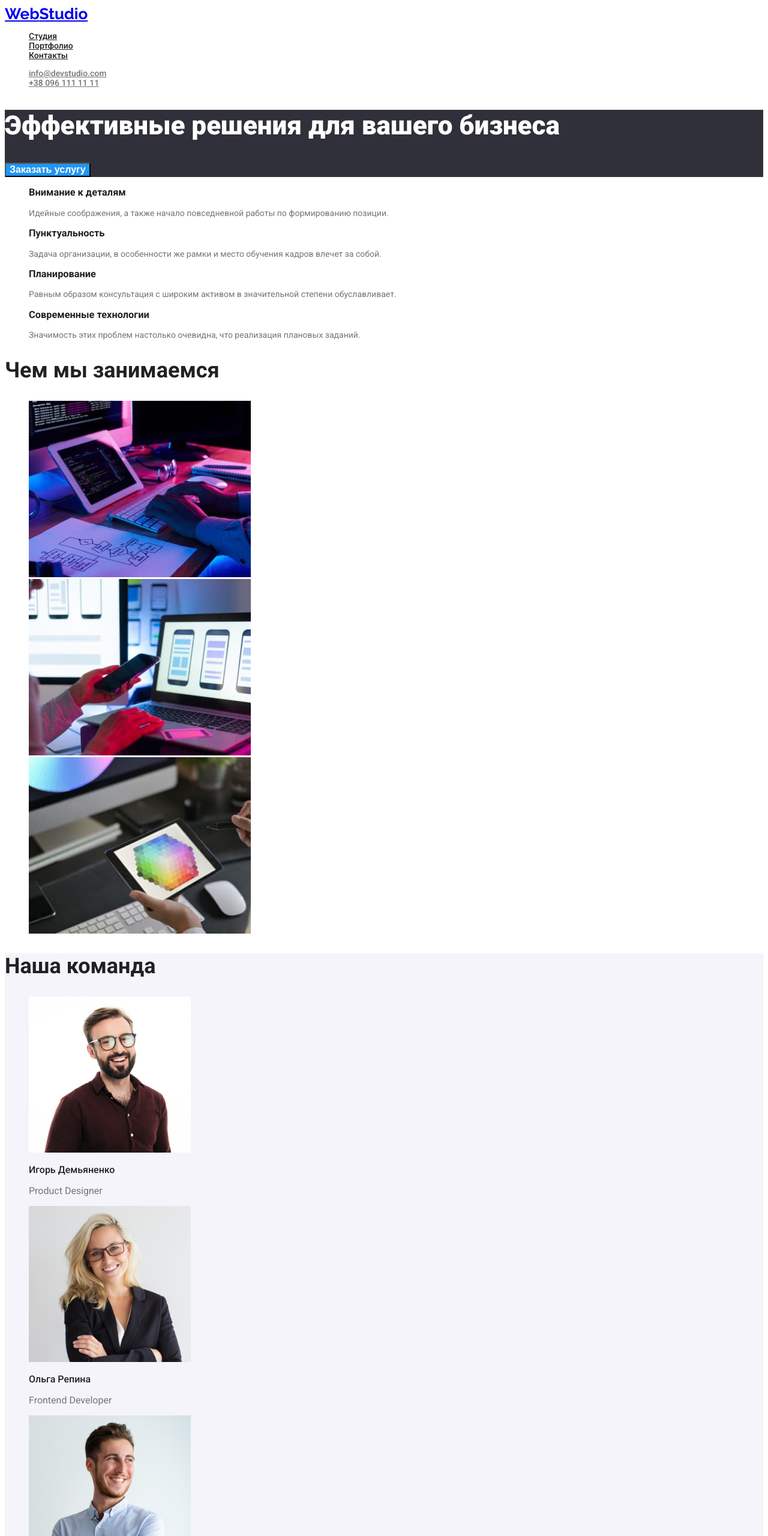
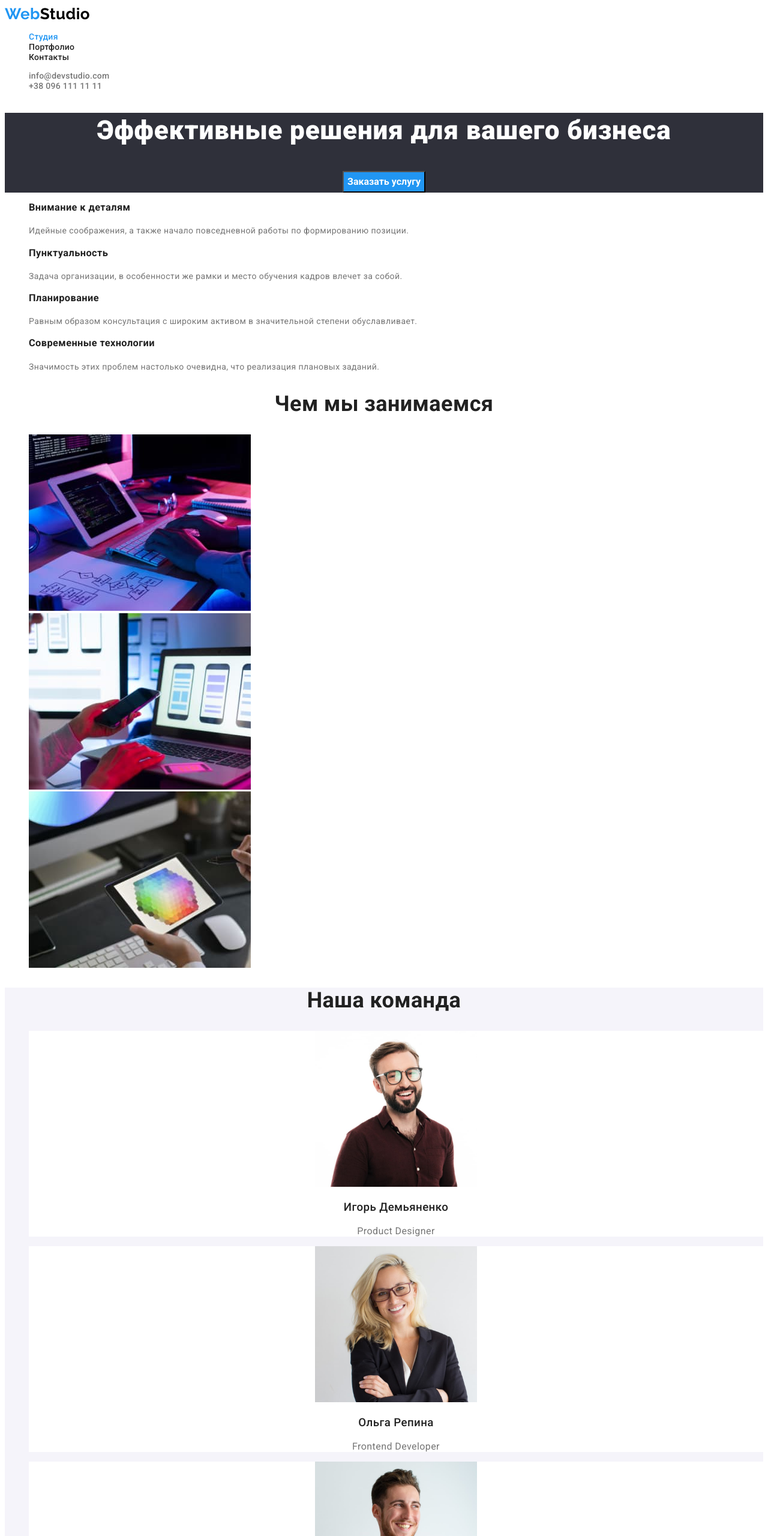
Before and after one commit to KaterynaFurtat/goit-markup-hw-02, a plain HTML site: page index.html in a window 1280 px wide. Shown: the top 2560 px of the page at 60% size. Drawn offline with Linux system fonts and the light colour scheme.

Commit message:
update css for .index.html and .portfolio.html

```diff
--- a/css/styles.css
+++ b/css/styles.css
@@ -3,10 +3,12 @@
     --title-text-color: #212121;
     --axent-color: #2196F3;
     --white-color: #FFFFFF;
+    --logo-main-color: #000000;
     --primary-background-color: #FFFFFF;
     --secondary-background-color: #F5F4FA;
     --axent-background-color: #2F303A;
     --footer-contacts-color: rgba(255, 255, 255, 0.6);
+    --axent-hero-button:#188CE8
 }
 /*Палитра страницы*/
 /*цвет основного текста #757575 /
@@ -18,10 +20,11 @@
 
 body {
     font-family: roboto, sans-serif;
+    background-color: var(--primary-background-color);
     color: var(--primary-text-color);
-    font-weight: 400;
     font-size: 14px;
-    background-color: var(--primary-background-color);
+    line-height: 1.17;
+    letter-spacing: 0.03em;
 }
 
 .list {
@@ -32,9 +35,14 @@ body {
 
 .logo {
     font-family: raleway, sans-serif;
-    color: ;
+    color:var(--logo-main-color);
     font-weight: 700;
     font-size: 26px;
+    line-height: 1.19;
+    text-decoration: none;
+}
+.logo .accent {
+    color: var(--axent-color);
 }
 
 /* site-nav */
@@ -42,10 +50,17 @@ body {
     font-family:inherit;
     color: var(--title-text-color);
     font-weight: 500;
+    line-height: 1.14;
+    letter-spacing: 0.02em;
+    text-decoration: none;
 }
 .link:hover,
 .link:focus {
     color: var(--axent-color);
+}
+
+.site-nav .link.current {
+    color: #2196F3;
 }
 
 /* site-contacts */
@@ -53,6 +68,9 @@ body {
     font-family: inherit;
     color: var(--primary-text-color);
     font-weight: 500;
+    line-height: 1.14;
+    letter-spacing: 0.02em;
+    text-decoration: none;
 }
 .link:hover,
 .link:focus {
@@ -63,17 +81,26 @@ body {
 .hero {
     background-color: var(--axent-background-color);
     color: var(--white-color);
+    letter-spacing: 0.06em;
+    text-align: center;
 }
 .hero-title {
     font-weight: 900;
     font-size: 44px;
+    line-height: 1.36;
 }
 .hero-button {
     background-color: var(--axent-color);
     color: inherit;
+    font-family: inherit;
     font-weight: 700;
     font-size: 16px;
+    line-height: 1.88;
     cursor: pointer;
+}
+.hero-button:hover,
+.hero-button:focus {
+    color: var(--axent-hero-button);
 }
 
 /* Преимущества */
@@ -93,56 +120,94 @@ body {
 .section-work {
     color: var(--title-text-color);
     font-weight: 700;
+    line-height: 1.14;
 }
 
-.section-title {
+.paragraf {
+    line-height: 1.72;
+}
+
+.section-title, .team-title {
     color: var(--title-text-color);
     font-weight: 700;
     font-size: 36px;
+    line-height: 1.17;
+    text-align: center;
 }
 
 .team {
     background-color: var(--secondary-background-color);
+    font-size: 16px;
+    line-height: 1.19;
+    text-align: center;
 }
-.team-title {
-    color: var(--title-text-color);
-    font-weight: 700;
-    font-size: 36px;
-}
+
 .team-names {
     color: var(--title-text-color);
     font-weight: 500;
-    font-size: 16px;
-}
-.position {
-    font-size: 16px;
+    /* font-size: 16px;
+    line-height: 1.19;
+    text-align: center; */
 }
 
+.team .cards {
+    background-color: var(--primary-background-color);
+}
 /* Footer */
 footer {
     background-color: var(--axent-background-color);
 }
+
+.logo-footer {
+    font-family: raleway, sans-serif;
+    color: var(--white-color);
+    font-weight: 700;
+    font-size: 26px;
+    line-height: 1.19;
+    text-decoration: none;
+}
+.logo-footer .accent {
+    color: var(--axent-color);
+}
 .adress {
     color: var(--white-color);
     font-style: normal;
+    line-height: 1.71;
+    text-decoration: none;
     }
+
+.adress:hover,
+.adress:focus {
+    color: var(--axent-color);
+}
 
 .footer-contacts {
     color: var(--footer-contacts-color);
     font-style: normal;
+    line-height: 1.71;
+    text-decoration: none;
 }
+
+.footer-contacts:hover,
+.footer-contacts:focus {
+    color: var(--axent-color);
+}
+
 
 /* page potfolio */
 
 .filter-button {
     color: var(--title-text-color);
     background-color: var(--secondary-background-color);
+    font-family: inherit;
     font-weight: 500;
     font-size: 16px;
+    line-height: 1.62;
+    text-align: center;
     cursor: pointer;
 }
 .filter-button:hover,
-.filter-buttonk:focus {
+.filter-button:focus {
     color: var(--white-color);
     background-color: var(--axent-color);
 }
@@ -150,7 +215,9 @@ footer {
     color: var(--title-text-color);
     font-weight: 700;
     font-size: 18px;
+    line-height: 2.0;
 }
 .category {
     font-size: 16px;
+    line-height: 1.88;
 }
--- a/index.html
+++ b/index.html
@@ -17,9 +17,11 @@
     <!--Шапка-->
     <header>
       <nav class="site-nav">
-        <a href="./index.html" class="logo"><span>Web</span>Studio</a>
+        <a href="./index.html" class="logo"
+          ><span class="accent">Web</span>Studio</a
+        >
         <ul class="site-nav list">
-          <li><a href="./index.html" class="link">Студия</a></li>
+          <li><a href="./index.html" class="link current">Студия</a></li>
           <li><a href="./portfolio.html" class="link">Портфолио</a></li>
           <li><a href="" class="link">Контакты</a></li>
         </ul>
@@ -45,28 +47,28 @@
         <ul class="list">
           <li>
             <h3 class="section-work">Внимание к деталям</h3>
-            <p>
+            <p class="paragraf">
               Идейные соображения, а также начало повседневной работы по
               формированию позиции.
             </p>
           </li>
           <li>
             <h3 class="section-work">Пунктуальность</h3>
-            <p>
+            <p class="paragraf">
               Задача организации, в особенности же рамки и место обучения кадров
               влечет за собой.
             </p>
           </li>
           <li>
             <h3 class="section-work">Планирование</h3>
-            <p>
+            <p class="paragraf">
               Равным образом консультация с широким активом в значительной
               степени обуславливает.
             </p>
           </li>
           <li>
             <h3 class="section-work">Современные технологии</h3>
-            <p>
+            <p class="paragraf">
               Значимость этих проблем настолько очевидна, что реализация
               плановых заданий.
             </p>
@@ -109,7 +111,7 @@
       <section class="team">
         <h2 class="team-title">Наша команда</h2>
         <ul class="list">
-          <li>
+          <li class="cards">
             <img
               src="./images/img4.jpg"
               alt="фото Игоря Демьяненко"
@@ -117,9 +119,9 @@
               height="260"
             />
             <h3 class="team-names">Игорь Демьяненко</h3>
-            <p lang="en" class="position">Product Designer</p>
+            <p lang="en">Product Designer</p>
           </li>
-          <li>
+          <li class="cards">
             <img
               src="./images/img5.jpg"
               alt="фото Ольги Репиной"
@@ -127,9 +129,9 @@
               height="260"
             />
             <h3 class="team-names">Ольга Репина</h3>
-            <p lang="en" class="position">Frontend Developer</p>
+            <p lang="en">Frontend Developer</p>
           </li>
-          <li>
+          <li class="cards">
             <img
               src="./images/img6.jpg"
               alt="фото Николая Тарасова"
@@ -137,9 +139,9 @@
               height="260"
             />
             <h3 class="team-names">Николай Тарасов</h3>
-            <p lang="en" class="position">Marketing</p>
+            <p lang="en">Marketing</p>
           </li>
-          <li>
+          <li class="cards">
             <img
               src="./images/img7.jpg"
               alt="фото Михаила Ермакова"
@@ -147,7 +149,7 @@
               height="260"
             />
             <h3 class="team-names">Михаил Ермаков</h3>
-            <p lang="en" class="position">UI Designer</p>
+            <p lang="en">UI Designer</p>
           </li>
         </ul>
       </section>
@@ -155,7 +157,9 @@
 
     <!--Футер-->
     <footer>
-      <a href="./index.html" class="logo"><span>Web</span>Studio</a>
+      <a href="./index.html" class="logo-footer"
+        ><span class="accent">Web</span>Studio</a
+      >
       <address>
         <ul class="list">
           <li>
```
Also changed, not shown: portfolio.html (+7 -3 lines).
